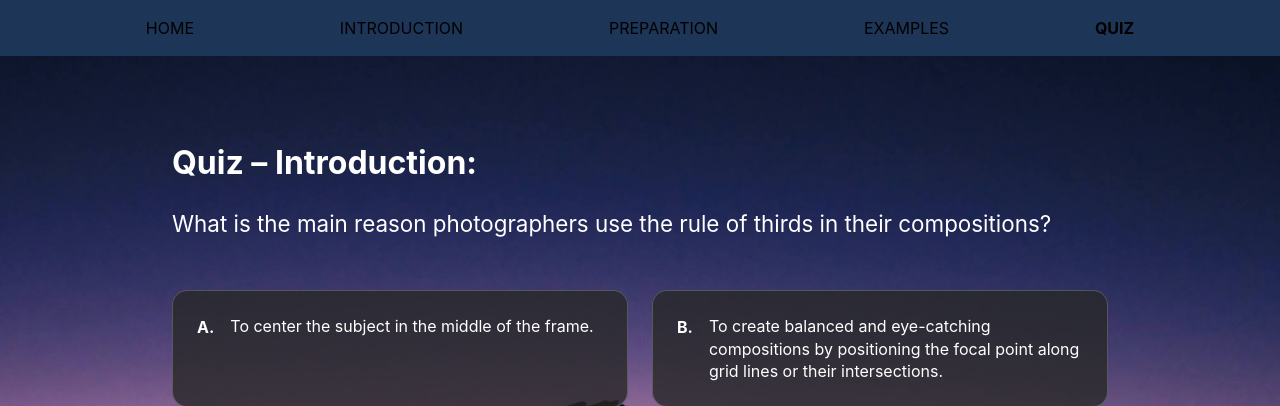
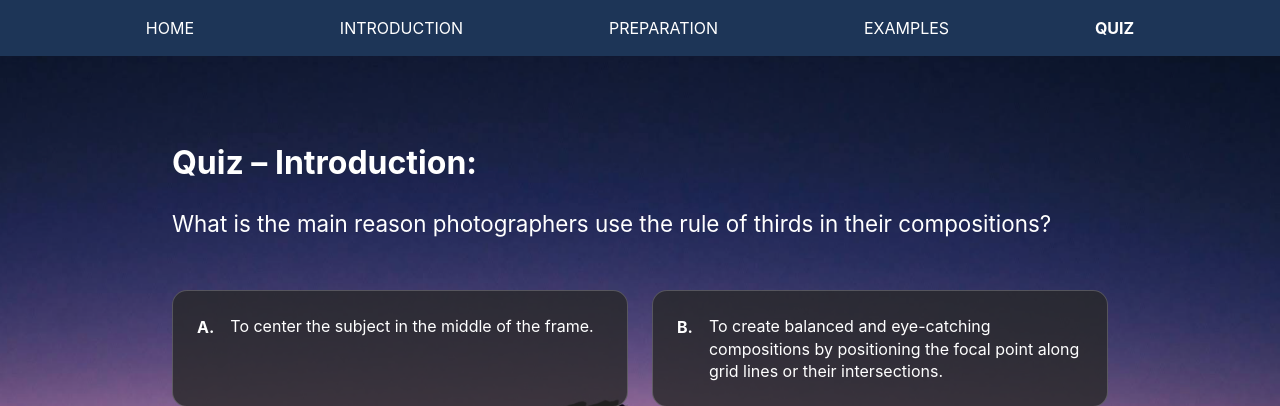
Before and after one commit to Carson-NNY/UI-2025-Spring, a Flask app: page /quiz in a window 1280 px wide. Shown: the top 406 px of the page. Run offline with Flask 3, Linux system fonts and the light colour scheme; some libraries are stand-ins or nearby versions.

Commit message:
Update main.css

```diff
--- a/static/main.css
+++ b/static/main.css
@@ -1,6 +1,11 @@
 /* Navbar Styling */
+.navbar {
+  background-color: #000;
+  padding: 1rem;
+}
+
 .nav_item {
-  color: black;
+  color: #fff;
   text-decoration: none;
   text-transform: uppercase;
   font-weight: 400;
```
